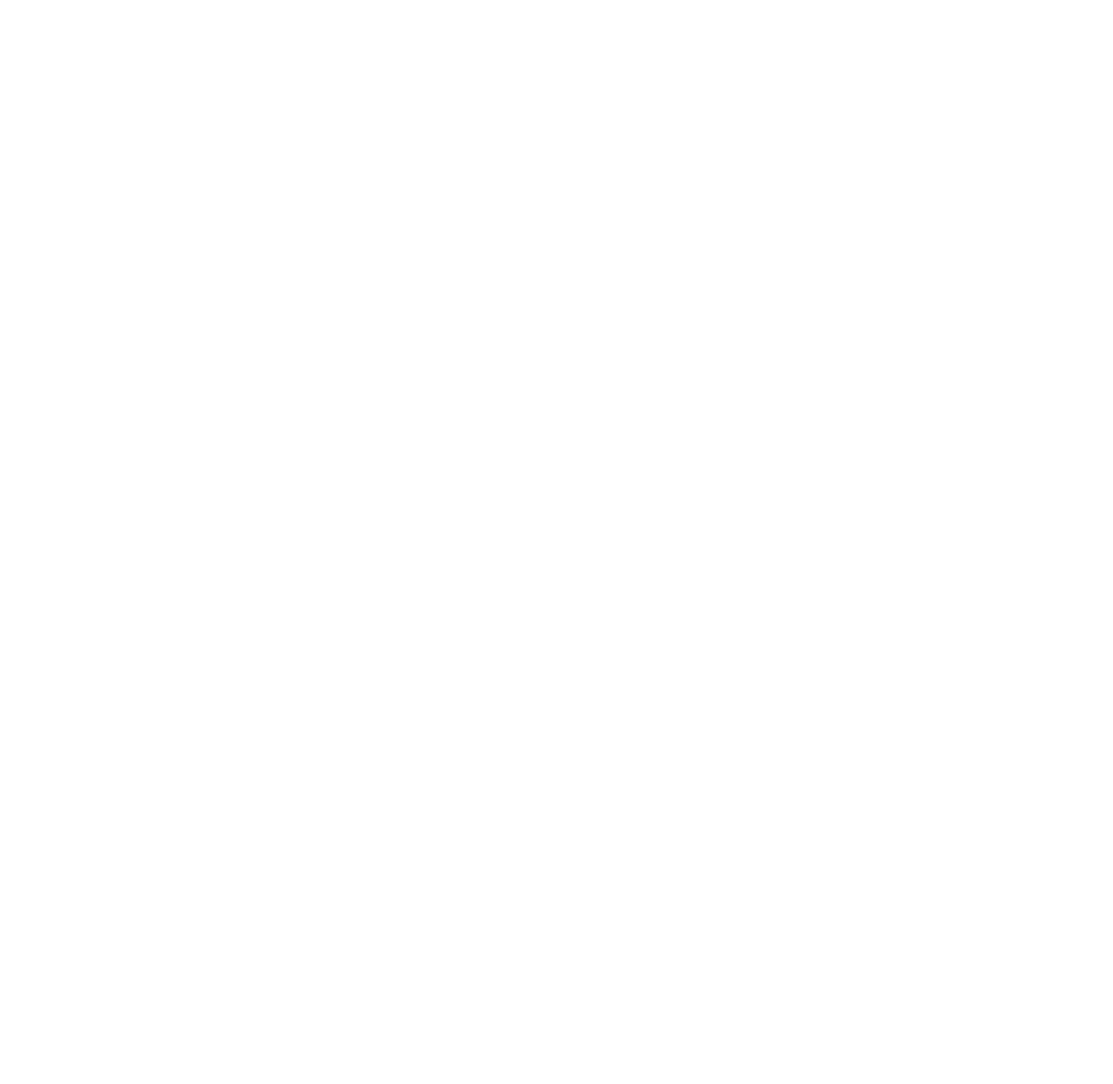
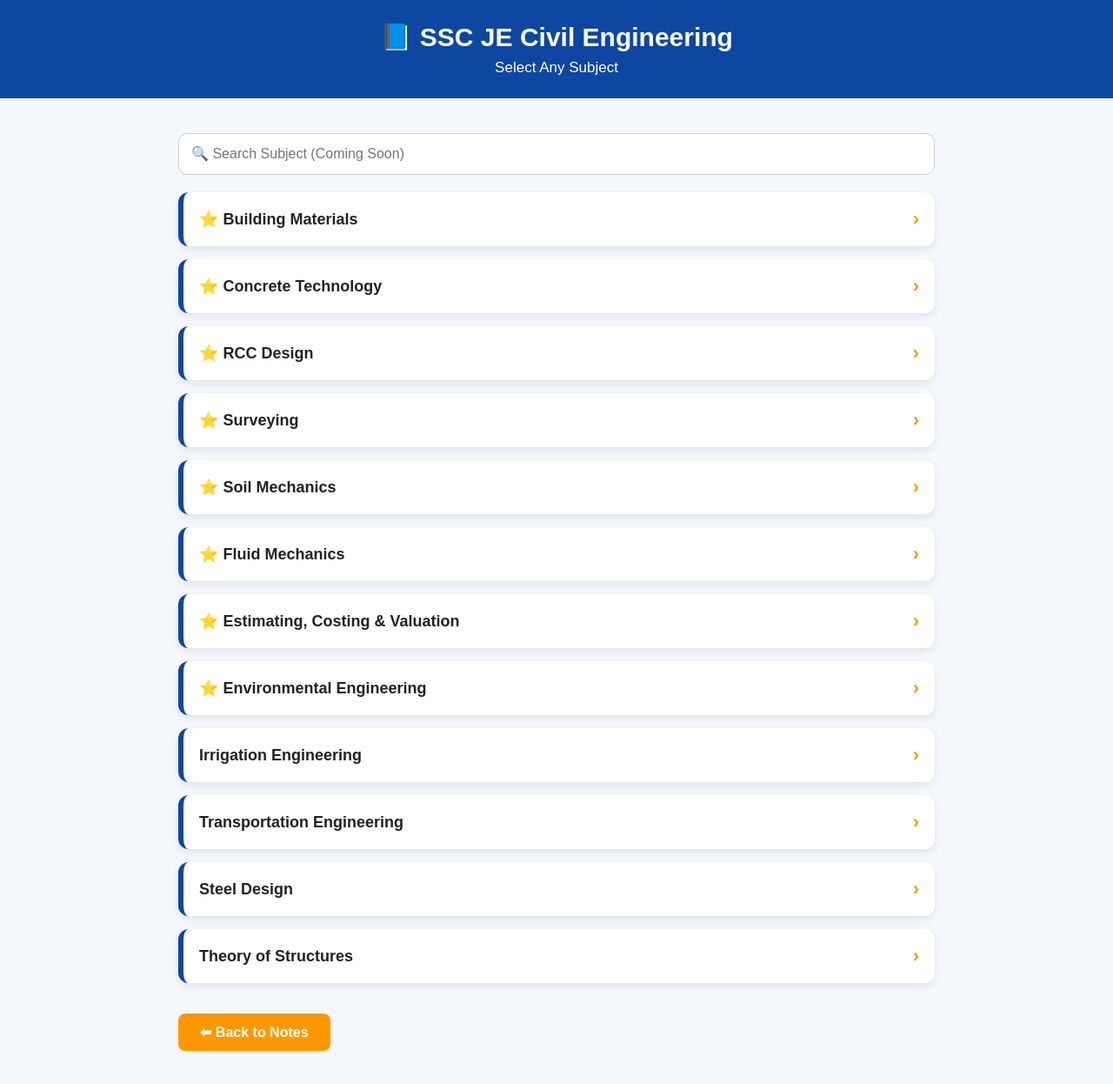
Before and after one commit to civilsuccessofficial/CIVIL-SUCCESS-, a plain HTML site: page ssc-je.html in a window 1280 px wide. Shown: the whole page at 87% size. Before the commit the page ends 800 px from the top, so only its background shows below. Drawn offline with Linux system fonts and the light colour scheme.

Commit message:
Update ssc-je.html

```diff
--- a/ssc-je.html
+++ b/ssc-je.html
@@ -6,11 +6,170 @@
 <title>SSC JE Civil Engineering | Civil Success</title>
 
 <style>
+*{
+margin:0;
+padding:0;
+box-sizing:border-box;
+font-family:Arial,sans-serif;
+}
 
+body{
+background:#f4f7fb;
+}
+
+header{
+background:#0d47a1;
+color:white;
+padding:25px;
+text-align:center;
+}
+
+header h1{
+font-size:30px;
+}
+
+header p{
+margin-top:8px;
+font-size:17px;
+}
+
+.container{
+max-width:900px;
+margin:25px auto;
+padding:15px;
+}
+
+.search{
+width:100%;
+padding:14px;
+border-radius:10px;
+border:1px solid #ccc;
+font-size:16px;
+margin-bottom:20px;
+}
+
+.subject{
+display:flex;
+justify-content:space-between;
+align-items:center;
+background:white;
+padding:18px;
+margin-bottom:15px;
+border-radius:12px;
+text-decoration:none;
+color:#222;
+font-size:18px;
+font-weight:bold;
+box-shadow:0 4px 10px rgba(0,0,0,.08);
+transition:.3s;
+border-left:6px solid #0d47a1;
+}
+
+.subject:hover{
+background:#eef5ff;
+transform:translateY(-2px);
+}
+
+.arrow{
+color:#ff9800;
+font-size:22px;
+}
+
+.star{
+color:#ff9800;
+}
+
+.back{
+display:inline-block;
+margin-top:20px;
+background:#ff9800;
+color:white;
+padding:12px 25px;
+text-decoration:none;
+border-radius:8px;
+font-weight:bold;
+}
 </style>
 
 </head>
+
 <body>
+
+<header>
+
+<h1>📘 SSC JE Civil Engineering</h1>
+
+<p>Select Any Subject</p>
+
+</header>
+
+<div class="container">
+
+<input class="search" type="text" placeholder="🔍 Search Subject (Coming Soon)">
+
+<a href="#" class="subject">
+<span><span class="star">⭐</span> Building Materials</span>
+<span class="arrow">›</span>
+</a>
+
+<a href="#" class="subject">
+<span><span class="star">⭐</span> Concrete Technology</span>
+<span class="arrow">›</span>
+</a>
+
+<a href="#" class="subject">
+<span><span class="star">⭐</span> RCC Design</span>
+<span class="arrow">›</span>
+</a>
+
+<a href="#" class="subject">
+<span><span class="star">⭐</span> Surveying</span>
+<span class="arrow">›</span>
+</a>
+
+<a href="#" class="subject">
+<span><span class="star">⭐</span> Soil Mechanics</span>
+<span class="arrow">›</span>
+</a>
+
+<a href="#" class="subject">
+<span><span class="star">⭐</span> Fluid Mechanics</span>
+<span class="arrow">›</span>
+</a>
+
+<a href="#" class="subject">
+<span><span class="star">⭐</span> Estimating, Costing & Valuation</span>
+<span class="arrow">›</span>
+</a>
+
+<a href="#" class="subject">
+<span><span class="star">⭐</span> Environmental Engineering</span>
+<span class="arrow">›</span>
+</a>
+
+<a href="#" class="subject">
+<span>Irrigation Engineering</span>
+<span class="arrow">›</span>
+</a>
+
+<a href="#" class="subject">
+<span>Transportation Engineering</span>
+<span class="arrow">›</span>
+</a>
+
+<a href="#" class="subject">
+<span>Steel Design</span>
+<span class="arrow">›</span>
+</a>
+
+<a href="#" class="subject">
+<span>Theory of Structures</span>
+<span class="arrow">›</span>
+</a>
+
+<a href="notes.html" class="back">⬅ Back to Notes</a>
+
+</div>
 
 </body>
 </html>
```
